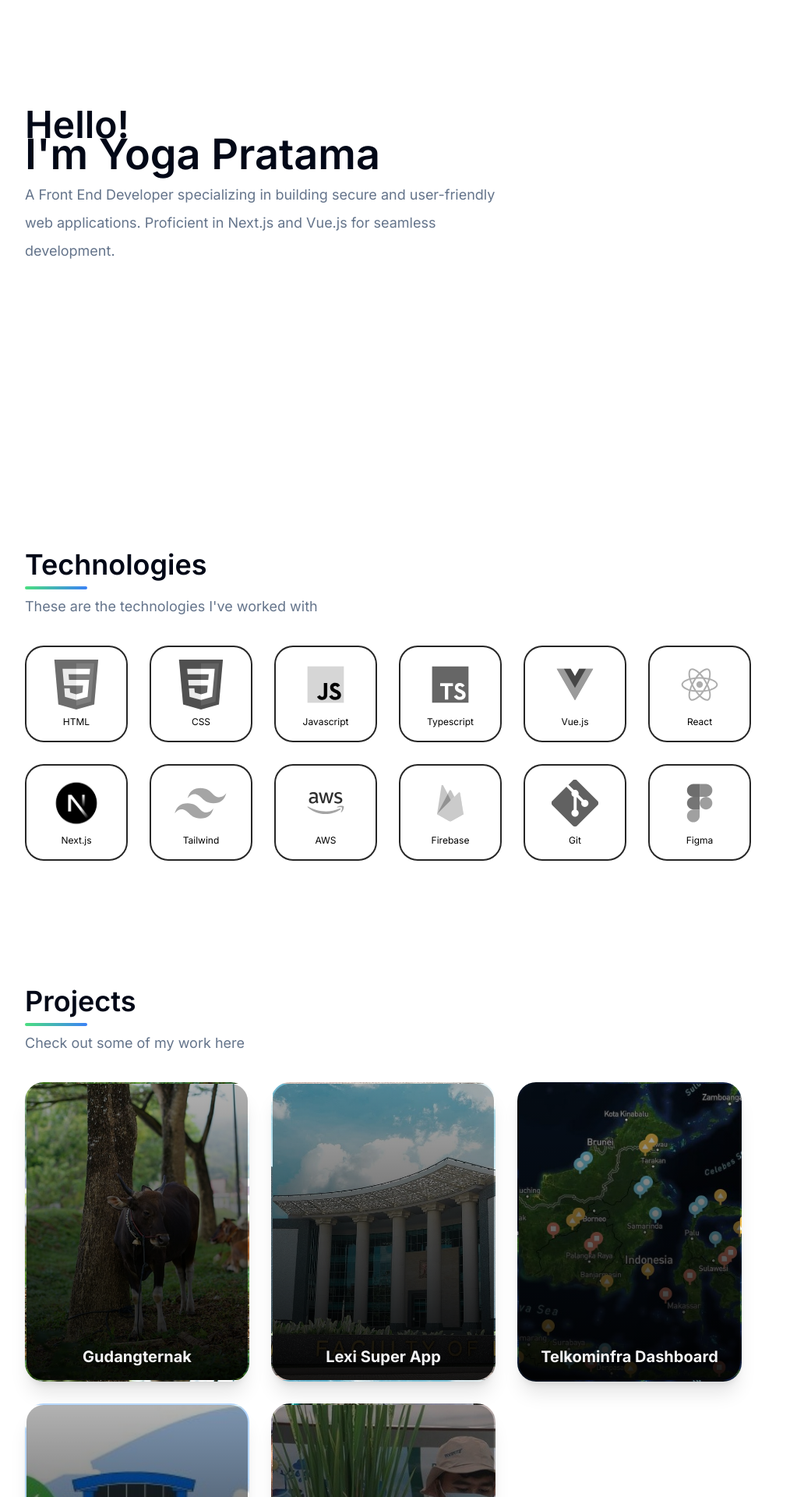
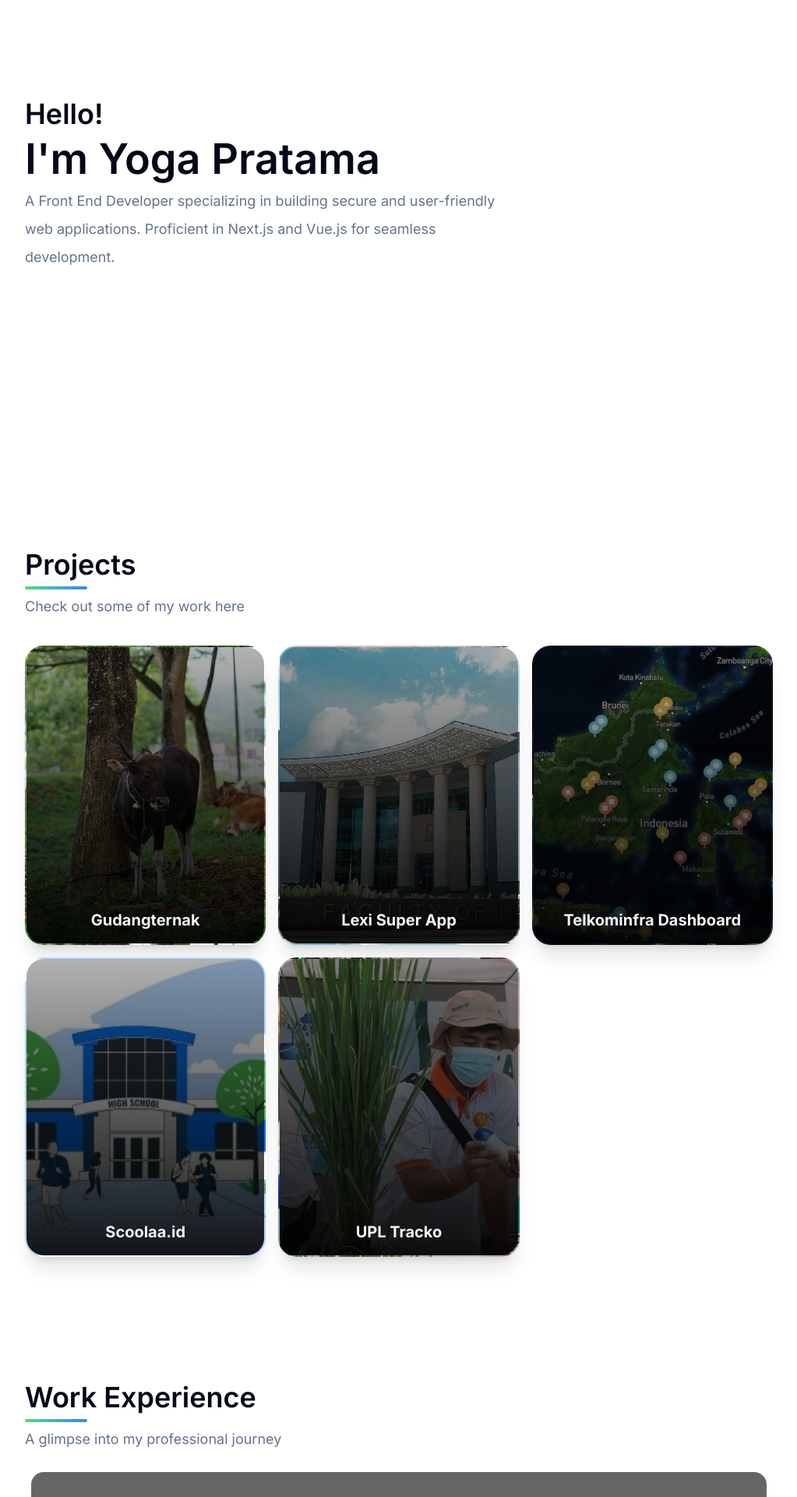
Before and after one commit to pratamayp/pratamayp.github.io, a Next.js app: page / in a window 1280 px wide. Shown: the part 160-2080 px from the top of the page at 78% size, without its empty margins (128-1151 px from the left). Built offline with nearby package versions, Linux system fonts and the light colour scheme.

Commit message:
fix: change to grid

```diff
--- a/app/_components/hero.tsx
+++ b/app/_components/hero.tsx
@@ -4,10 +4,10 @@ import { styles } from '../styles';
 export const Hero = () => {
   return (
     <section className="h-screen flex flex-col justify-center px-10 lg:container">
-      <h1 className="text-2xl md:text-[48px] font-semibold leading-10">
+      <h1 className="text-xl md:text-[36px] font-semibold md:mb-6">
         Hello!
       </h1>
-      <h1 className="text-3xl md:text-[54px] font-semibold">I&apos;m Yoga Pratama</h1>
+      <h1 className="text-3xl md:text-[54px] font-semibold leading-10">I&apos;m Yoga Pratama</h1>
       <div className={`${styles.subHeadText} mt-4 max-w-screen-sm`}>
         A Front End Developer specializing in building secure and user-friendly
         web applications. Proficient in Next.js and Vue.js for seamless
--- a/app/_components/projects.tsx
+++ b/app/_components/projects.tsx
@@ -75,7 +75,7 @@ export const Projects = () => {
       <div className={styles.divider} />
       <p className={styles.subHeadText}>Check out some of my work here</p>
 
-      <div className="py-8 flex flex-wrap gap-7 w-full justify-center xl:justify-normal">
+      <div className="py-8 grid gap-4 grid-cols-1 sm:grid-cols-2 lg:grid-cols-3">
         {projects.map((project, idx) => (
           <CardOverlay key={idx} project={project} />
         ))}
--- a/app/_components/technologies.tsx
+++ b/app/_components/technologies.tsx
@@ -67,7 +67,7 @@ export const Technologies = () => {
       <p className={styles.subHeadText}>
         These are the technologies I&apos;ve worked with
       </p>
-      <div className="flex flex-wrap py-8 gap-7 justify-center md:justify-normal">
+      <div className="py-8 gap-4 grid grid-cols-2 sm:grid-cols-3 md:grid-cols-4 lg:grid-cols-6">
         {tech.map(({ title, icon }, index) => (
           <TechGradientCard key={index} title={title} icon={icon} />
         ))}
@@ -78,7 +78,7 @@ export const Technologies = () => {
 
 const TechGradientCard = ({ title, icon }: TechCardProps) => {
   return (
-    <BackgroundGradient className="rounded-[22px] w-32 p-4 sm:p-4 bg-white dark:bg-black/70 grayscale hover:grayscale-0 ease duration-300">
+    <BackgroundGradient className="rounded-[22px] p-4 sm:px-4 py-8 bg-white dark:bg-black/70 grayscale hover:grayscale-0 ease duration-300">
       <div className="relative size-16 w-full">
         <Image
           src={`/tech/${icon}`}
--- a/app/page.tsx
+++ b/app/page.tsx
@@ -8,9 +8,9 @@ export default function Home() {
   return (
     <main className="w-full flex flex-col">
       <Hero />
-      <Technologies />
       <Projects />
       <Experience />
+      <Technologies />
       <Contact />
     </main>
   );
--- a/components/ui/card-overlay.tsx
+++ b/components/ui/card-overlay.tsx
@@ -14,7 +14,6 @@ export function CardOverlay({
   const [isHovered, setIsHovered] = useState(false);
 
   return (
-    <div className="max-w-72 w-full">
     <div
       onMouseEnter={() => setIsHovered(true)}
       onMouseLeave={() => setIsHovered(false)}
@@ -68,7 +67,6 @@ export function CardOverlay({
         </Link>
       </div>
     </div>
-    </div>
   );
 }
 
--- a/components/ui/outline-button.tsx
+++ b/components/ui/outline-button.tsx
@@ -8,7 +8,7 @@ export const OutlineButton = () => {
   const [isHovered, setIsHovered] = useState<boolean>(false);
   return (
     <div
-      className="relative p-[2px] active:scale-100 rounded-xl transition-transform duration-300 ease-in-out overflow-hidden"
+      className="relative p-[1px] active:scale-100 rounded-xl transition-transform duration-300 ease-in-out overflow-hidden"
       onMouseEnter={() => setIsHovered(true)}
       onMouseLeave={() => setIsHovered(false)}
     >
```
Lines whose indentation alone changed are shown as unchanged.
